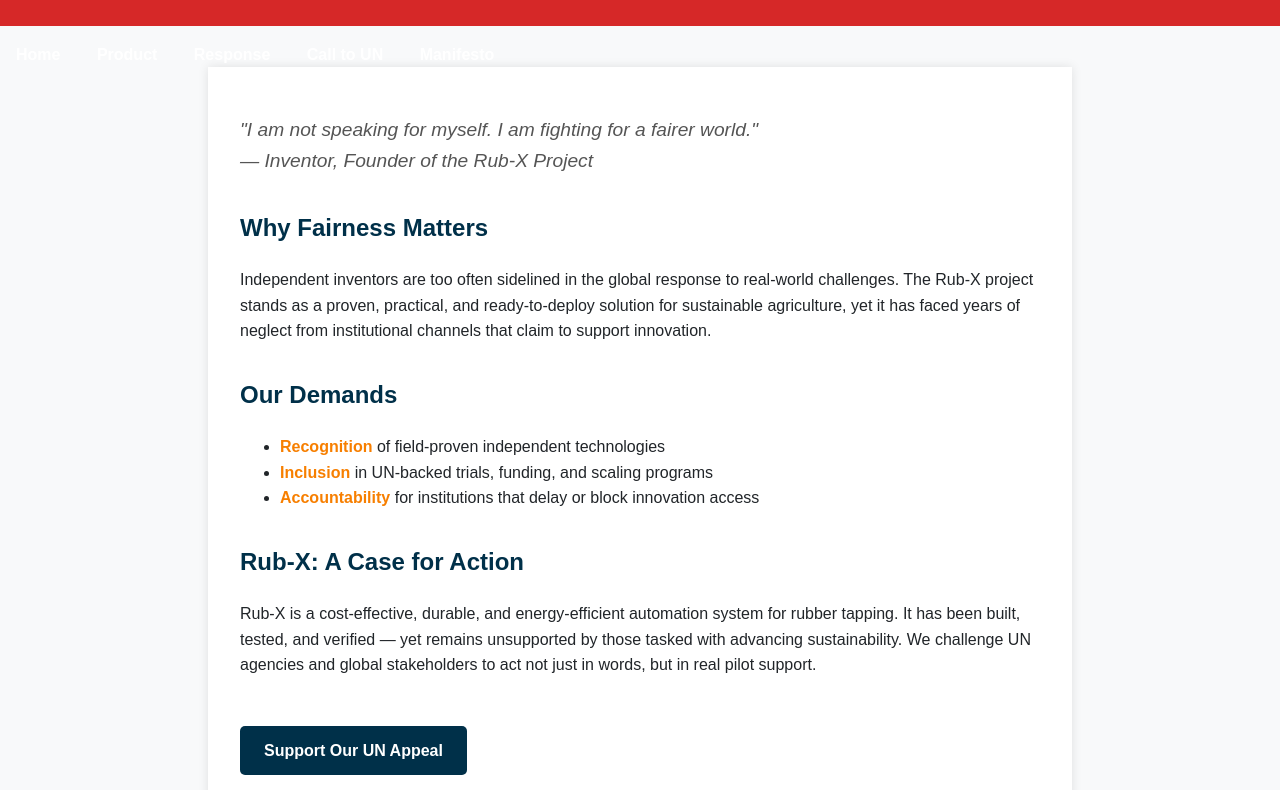
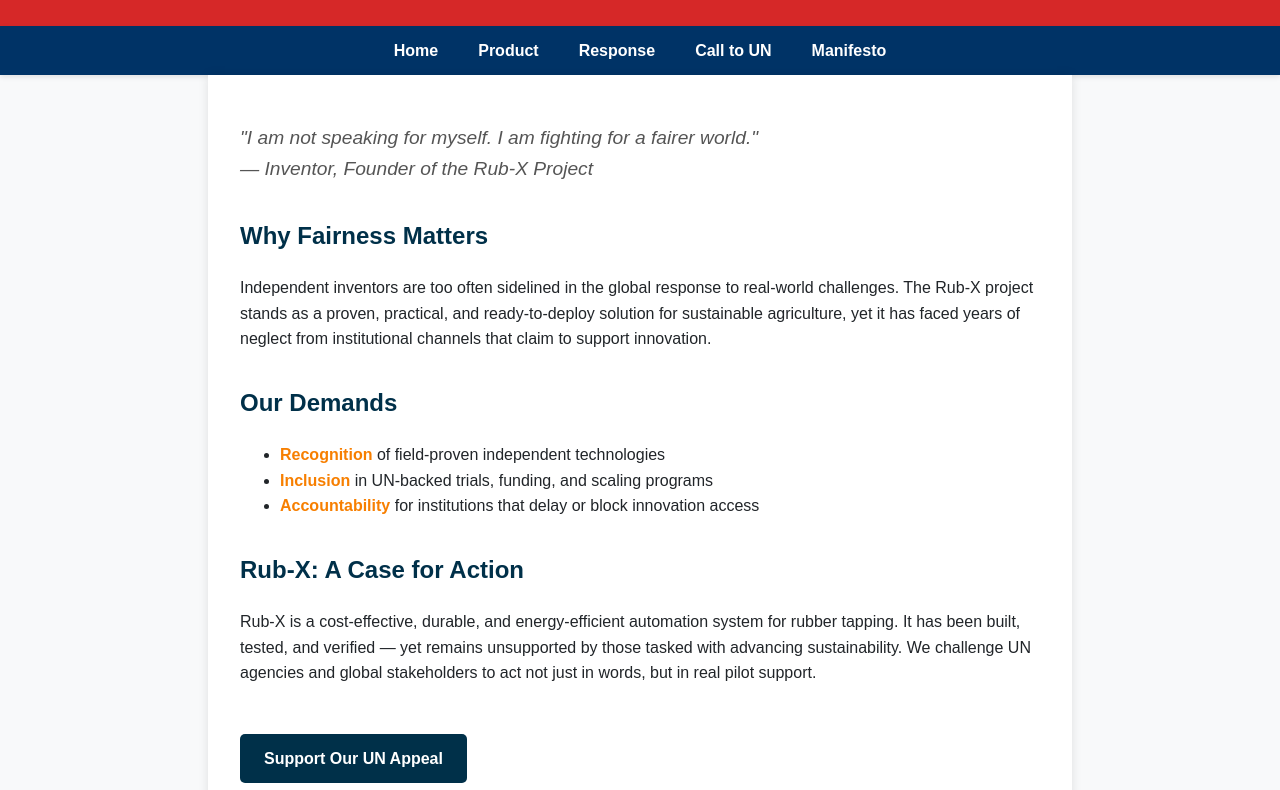
Before and after one commit to Aarron8899/rub-x-website, a plain HTML site: page fairness.html in a window 1280 px wide. Shown: the part 218-1008 px from the top of the page. Drawn offline with Linux system fonts and the light colour scheme.

Commit message:
Update fairness.html

```diff
--- a/fairness.html
+++ b/fairness.html
@@ -65,17 +65,30 @@
       border-radius: 5px;
     }
      nav {
-  margin-top: 1rem;
+      background-color: #003366;
+      padding: 12px 0;
+      box-shadow: 0 2px 5px rgba(0, 0, 0, 0.1);
     }
-nav a {
+
+
+    .nav-container {
+      max-width: 1000px;
+      margin: 0 auto;
+      display: flex;
+      justify-content: center;
+      gap: 20px;
+      flex-wrap: wrap;
+    }
+     .nav-container a {
       color: white;
-  margin: 0 1rem;
       text-decoration: none;
       font-weight: bold;
+      font-size: 16px;
+      margin: 0 10px;
     }
-nav a:hover {
+
+    .nav-container a:hover {
       text-decoration: underline;
-  color: #fcbf49;
     }
 
   </style>
```
Lines whose indentation alone changed are shown as unchanged.
